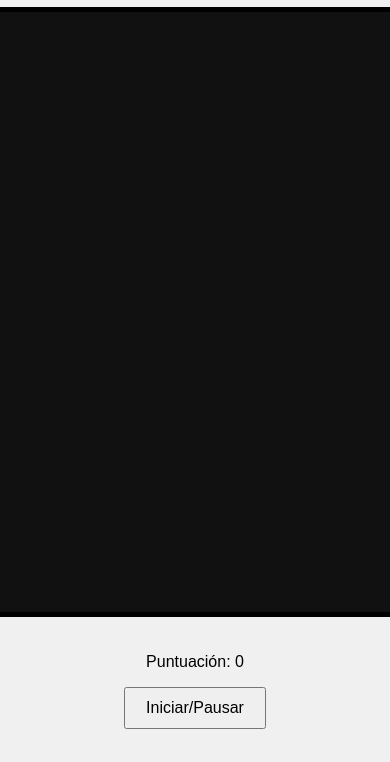
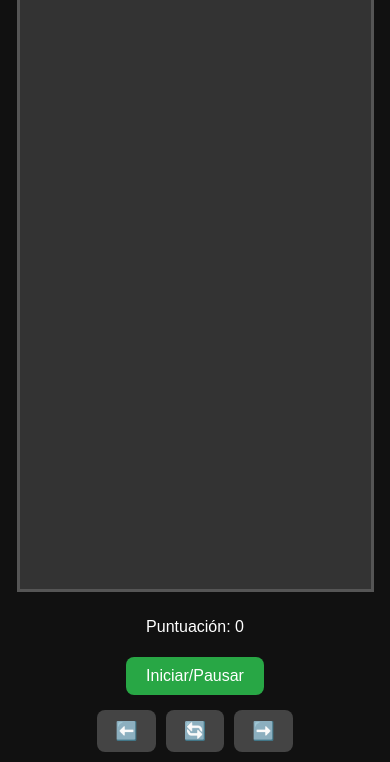
Before and after one commit to pupypapy/Tetris-Pupy, a plain HTML site: page index.html in a window 390 px wide. Shown: the part 82-844 px from the top of the page. Drawn offline with Linux system fonts and the light colour scheme.

Commit message:
index.html

```diff
--- a/index.html
+++ b/index.html
@@ -2,21 +2,99 @@
 <html lang="es">
 <head>
     <meta charset="UTF-8">
-    <meta name="viewport" content="width=device-width, initial-scale=1.0">
+    <meta name="viewport" content="width=device-width, initial-scale=1.0, user-scalable=no">
     <title>Tetris Gigante (20x30)</title>
     <link rel="stylesheet" href="style.css">
+    <style>
+        /* Ajustes generales */
+        body {
+            display: flex;
+            flex-direction: column;
+            align-items: center;
+            justify-content: center;
+            background: #111;
+            color: #fff;
+            font-family: Arial, sans-serif;
+            margin: 0;
+            height: 100vh;
+            overflow: hidden;
+        }
+
+        h1 {
+            margin: 10px 0;
+            text-align: center;
+        }
+
+        .grid-container {
+            display: grid;
+            grid-template-columns: repeat(20, 1fr);
+            gap: 1px;
+            background: #333;
+            aspect-ratio: 2 / 3; /* Mantiene proporción 20x30 */
+            width: 90vw;
+            max-width: 480px;
+            border: 3px solid #555;
+        }
+
+        .grid-container div {
+            background: #000;
+            width: 100%;
+            aspect-ratio: 1;
+        }
+
+        .info-container {
+            text-align: center;
+            margin-top: 10px;
+        }
+
+        #start-button {
+            background: #28a745;
+            color: white;
+            border: none;
+            padding: 10px 20px;
+            margin-top: 5px;
+            border-radius: 8px;
+            font-size: 16px;
+        }
+
+        /* Controles táctiles */
+        .mobile-controls {
+            display: none;
+            margin-top: 15px;
+            gap: 10px;
+            justify-content: center;
+        }
+
+        .mobile-controls button {
+            background: #444;
+            color: white;
+            border: none;
+            padding: 10px 18px;
+            font-size: 18px;
+            border-radius: 8px;
+        }
+
+        /* Solo visibles en pantallas pequeñas */
+        @media (max-width: 768px) {
+            .mobile-controls {
+                display: flex;
+                flex-wrap: wrap;
+            }
+        }
+    </style>
 </head>
 <body>
     <h1>T E T R I S pupy 🚀</h1>
 
-    <div class="grid-container">
-        </div>
+    <div class="grid-container"></div>
 
     <div class="info-container">
         <p>Puntuación: <span id="score">0</span></p>
         <button id="start-button">Iniciar/Pausar</button>
     </div>
 
-    <script src="script.js"></script>
-</body>
-</html>
+    <!-- Controles táctiles -->
+    <div class="mobile-controls">
+        <button id="left-btn">⬅️</button>
+        <button id="rotate-btn">🔄</button>
+        <button id="right-btn">➡️</button>
```
